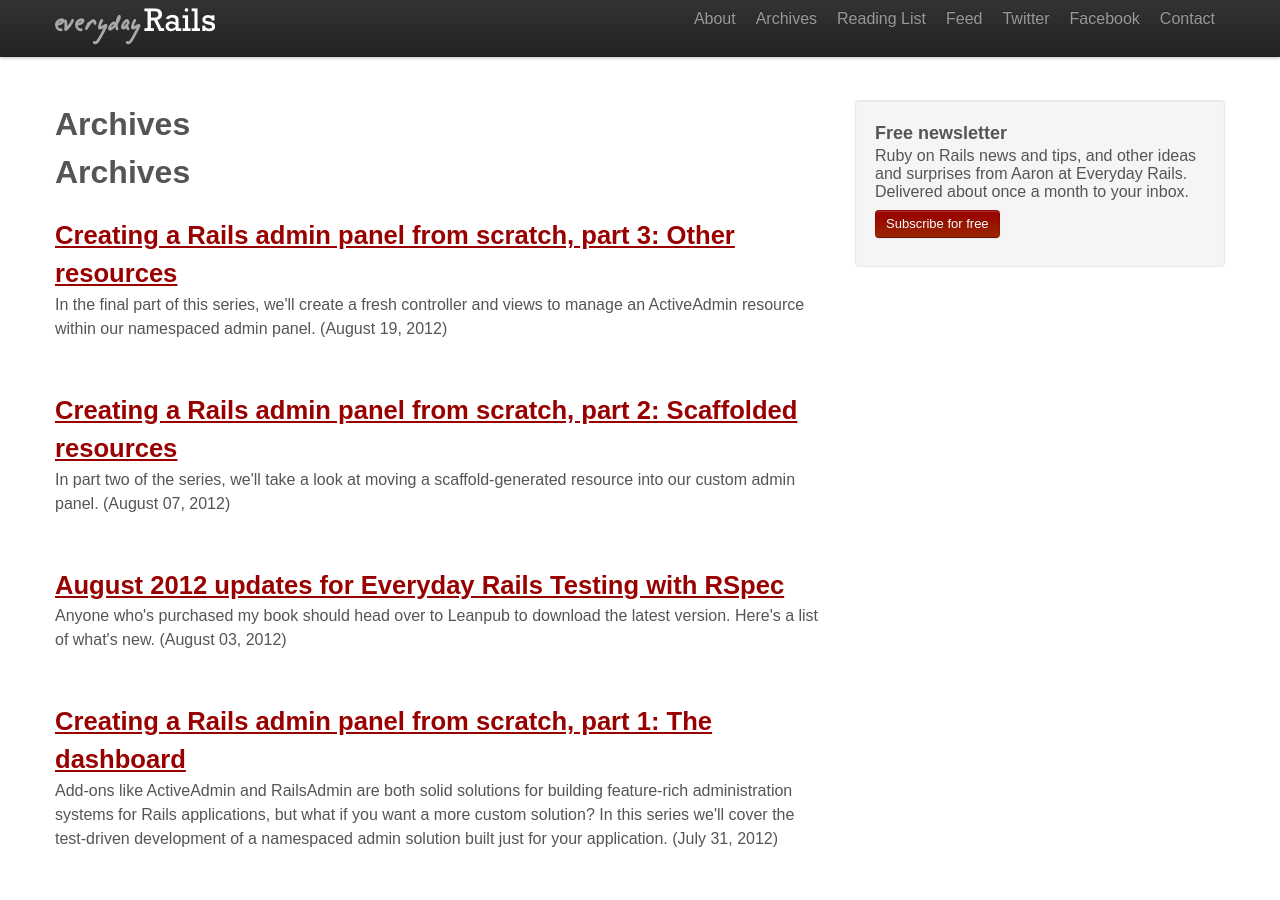
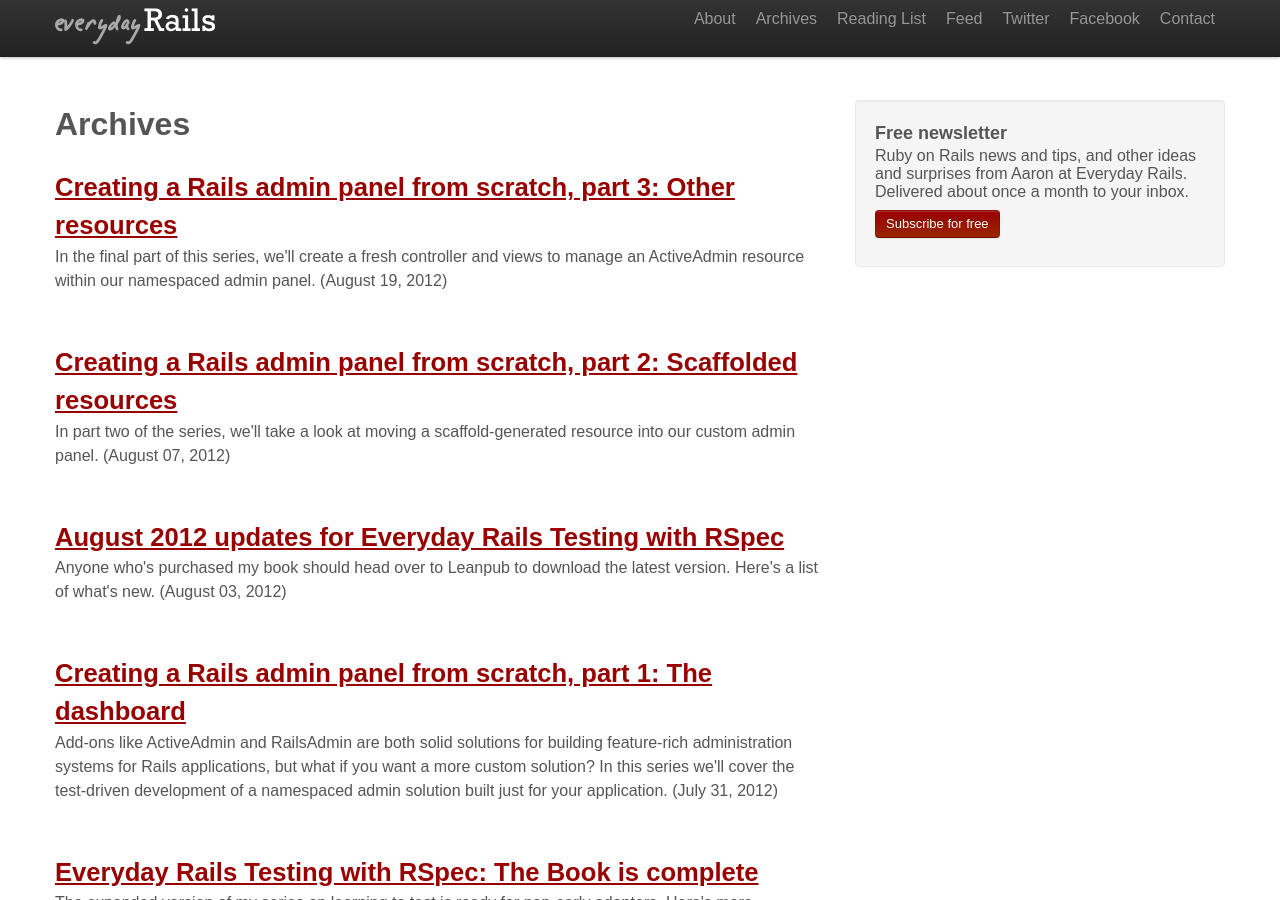
Before and after one commit to everydayrails/everyday-rails, a Jekyll site: the page built from archives.html, in a window 1280 px wide and 900 px high. Built offline with Jekyll 4.4.1, drawn with Linux system fonts in a browser that asks for light colours; some web fonts are replaced; Markdown is read by kramdown in place of the engine named in the settings.

Commit message:
fix double header issue in archives page

```diff
--- a/archives.html
+++ b/archives.html
@@ -3,8 +3,6 @@
 title: Archives
 excerpt: "A blog about using the Ruby on Rails web application framework to get stuff done as a web developer. New content a few times a week."
 ---
-
-<h1>Archives</h1>
 
 {% for post in site.posts %}
   <div class="post">
```
